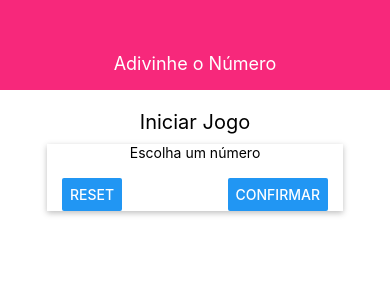
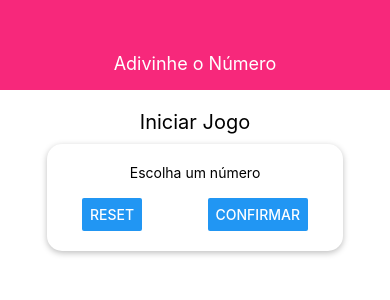
Before and after one commit to tiagofribeiro/rn-expo-test, a React Native app: screen / in a window 390 px wide. Shown: the top 300 px of the page. Built offline with nearby package versions, Linux system fonts and the light colour scheme.

Commit message:
Separação de componentes

```diff
--- /dev/null
+++ b/Components/Card.js
@@ -0,0 +1,23 @@
+import React from 'react';
+import { View, StyleSheet } from 'react-native';
+
+const Card = props => {
+    return (
+        <View style={{ ...styles.card, ...props.style }}>{props.children}</View>
+    );
+};
+
+const styles = StyleSheet.create({
+    card: {
+        shadowColor: 'black',
+        shadowOffset: { width: 0, height: 2 },
+        shadowRadius: 6,
+        shadowOpacity: 0.26,
+        backgroundColor: 'white',
+        elevation: 7,
+        padding: 20,
+        borderRadius: 15
+    }
+});
+
+export default Card;
--- a/Screens/StartScreen.js
+++ b/Screens/StartScreen.js
@@ -1,18 +1,20 @@
 import React from 'react';
 import { View, Text, StyleSheet, TextInput, Button } from 'react-native';
+
+import Card from '../Components/Card';
 
 const StartScreen = props => {
     return (
         <View style={styles.sreen}>
             <Text style={styles.title}>Iniciar Jogo</Text>
-            <View style={styles.inputContainer}>
+            <Card style={styles.inputContainer}>
                 <Text>Escolha um número</Text>
                 <TextInput />
                 <View style={styles.buttonContainer}>
                     <Button title="Reset" onPress={() => { }} />
                     <Button title="Confirmar" onPress={() => { }} />
                 </View>
-            </View>
+            </Card>
         </View>
     );
 };
@@ -30,12 +32,7 @@
     inputContainer: {
         width: 300,
         maxWidth: '80%',
-        alignItems: 'center',
-        shadowColor: 'black',
-        shadowOffset: { width: 0, height: 2 },
-        shadowRadius: 6,
-        shadowOpacity: 0.26,
-        backgroundColor: 'white'
+        alignItems: 'center'
     },
     buttonContainer: {
         flexDirection: 'row',
```
